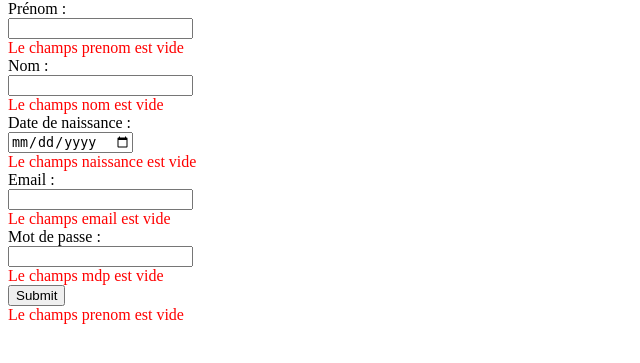
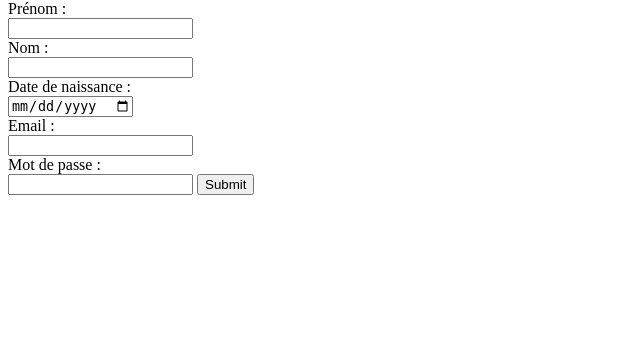
Before and after one commit to Jeremie-PARANT/app-reservation-materiel, a PHP site: page /inscription.php in a window 1280 px wide. Shown: the part 58-421 px from the top of the page, without its empty margins (0-640 px from the left). Run offline with PHP 8.4, Linux system fonts and the light colour scheme.

Commit message:
inscription gestion erreur fini + move consigne

```diff
--- a/includes/fonction.php
+++ b/includes/fonction.php
@@ -8,23 +8,22 @@
 // inscription eurreur
 function prenom (){
     if (empty($_POST['prenom'])) {
-    echo '<div class="erreur"> Le champs prenom est vide </div>';
+
     }
         else if (!empty($_POST['prenom'])) {
         $prenom = $_POST['prenom'];
-        $verif = $prenom;
             if (strlen($prenom)<3) {
                 echo '<div class="erreur"> Votre prenom est trop court </div>';
             }
-            elseif (strlen($prenom)>30) {
+            elseif (strlen($prenom)>50) {
                 echo '<div class="erreur"> Votre prenom est trop long </div>';
             }
-            elseif ($prenom != ucfirst($prenom)) {
+            elseif (!preg_match("#^[A-Z]+$#", $prenom[0])) {
                 echo '<div class="erreur"> La 1er lettre de votre prenom doit comporter une majuscule </div>';
             }
-            elseif (CaractNumber ($verif) == true){
-                echo '<div class="erreur"> Votre prenom contient des caractères spéciaux </div>';
-            }
+            elseif (!preg_match("#^[a-zA-Z0-9'-.àèìòùÀÈÌÒÙáéíóúýÁÉÍÓÚÝâêîôûÂÊÎÔÛãñõÕÃÑäëïöüÿÄËÏÖÜŸç]+$#", $prenom)) {
+                echo '<div class="erreur"> Votre prenom contient des charactères non autorisé </div>';
+             }
             else {
                 return true;
             }
@@ -33,23 +32,22 @@ function prenom (){
 
 function nom (){
     if (empty($_POST['nom'])) {
-        echo '<div class="erreur"> Le champs nom est vide </div>';
+
     }
         else if (!empty($_POST['nom'])) {
         $nom = $_POST['nom'];
-        $verif = $nom;
         if (strlen($nom)<3) {
             echo '<div class="erreur"> Votre nom est trop court </div>';
         }
-        elseif (strlen($nom)>30) {
+        elseif (strlen($nom)>50) {
             echo '<div class="erreur"> Votre nom est trop long </div>';
         }
-        elseif ($nom != ucfirst($nom)) {
-            echo '<div class="erreur"> La 1er lettre de votre nom doit comporter une majuscule </div>';
+        elseif (!preg_match("#^[A-Z]+$#", $nom[0])) {
+            echo '<div class="erreur"> La 1er lettre de votre pnom doit comporter une majuscule </div>';
         }
-        elseif (CaractNumber ($verif) == true){
-            echo '<div class="erreur"> Votre prenom contient des caractères spéciaux </div>';
-        }
+        elseif (!preg_match("#^[a-zA-Z0-9'-.àèìòùÀÈÌÒÙáéíóúýÁÉÍÓÚÝâêîôûÂÊÎÔÛãñõÕÃÑäëïöüÿÄËÏÖÜŸç]+$#", $nom)) {
+            echo '<div class="erreur"> Votre nom contient des charactères non autorisé </div>';
+         }
         else {
             return true;
         }
@@ -59,12 +57,15 @@ function nom (){
 function naissance (){
     $vieux = "1900-00-00 00:00:00";
     if (empty($_POST['naissance'])) {
-    echo '<div class="erreur"> Le champs naissance est vide </div>';
+
     }
         else if (!empty($_POST['naissance'])) {
         $naissance = $_POST['naissance'];
         $today = date("Y-m-d H:i:s");
-        if ($naissance > $today) {
+        if(!checkdate($naissance[0-4], $naissance[5-6], $naissance[7-8])==true){
+            echo '<div class="erreur"> pas une date ou voyage dans le temps </div>';
+        }
+        elseif ($naissance > $today) {
             echo '<div class="erreur"> Vous venez du futur </div>';
         }
         elseif ($naissance < $vieux) {
@@ -78,7 +79,7 @@ function naissance (){
 
 function email (){
     if (empty($_POST['email'])) {
-        echo '<div class="erreur"> Le champs email est vide </div>';
+
     }
         else if (!empty($_POST['email'])) {
         $email = $_POST['email'];
@@ -88,8 +89,11 @@ function email (){
         elseif (strlen($email)>100) {
             echo '<div class="erreur"> Votre email est trop long </div>';
         }
-        elseif (strlen($email)>100) {
-            echo '<div class="erreur"> Votre email est trop long </div>'; // @ a vérifier
+        elseif (!preg_match('#@#',$email)===true) {
+            echo '<div class="erreur"> L\'email ne contient pas @ </div>';
+        }
+        elseif (!preg_match("#^[a-zA-Z0-9!\#\$%&'*+-/=?^_`{|}~.@]+$#",$email)===true) {
+            echo '<div class="erreur"> L\'email contient des caractères non autorisé </div>';
         }
         else {
             return true;
@@ -99,34 +103,22 @@ function email (){
 
 function mdp (){
     if (empty($_POST['mdp'])) {
-        echo '<div class="erreur"> Le champs mdp est vide </div>';
+
     }
         else if (!empty($_POST['mdp'])) {
         $mdp = $_POST['mdp'];
-        if (strlen($mdp)<3) {
+        if (strlen($mdp)<8) {
             echo '<div class="erreur"> Votre mdp est trop court </div>';
         }
         elseif (strlen($mdp)>100) {
-            echo '<div class="erreur"> Votre email est trop long </div>';
+            echo '<div class="erreur"> Votre mdp est trop long </div>';
+        }
+        elseif (!preg_match("#^[a-zA-Z0-9(!)-.?[]_`~;:!\#\$ù-%^&*+=]+$#",$mdp)===true) {
+            echo '<div class="erreur"> L\'email contient des caractères non autorisé </div>';
         }
         else {
             return true;
         }
     }
 }
-
-
-//inscription caractere non autorisé
-//refaire avec preg_match('/[^a-zA-Z0-9\.]/', $your_variable); ou !preg_match('/^[a-zA-Z0-9\.]*$/', $your_variable); si a le temps
-function CaractNumber ($verif) {
-    $CaractNumber = ['1','2','3','4','5','6','7','8','9','&','~','"','#','\'','{','(','[','|','`','_','ç','^','à','@',')',']','=','}','$','£','¤','ù','%','*','µ',',','?','.',';',':','/','!','§','-','+','*'];
-    $CaractNumberLen = count($CaractNumber);
-    for ($i=0; $i<$CaractNumberLen; $i++) {
-        if (str_contains($verif, $CaractNumber[$i])) {
-            return true;
-        }
-    }
-}
-
-// faire erreur quand a character speciaux et nombre
 ?>
--- a/inscription.php
+++ b/inscription.php
@@ -12,19 +12,20 @@
     <?php include_once('includes/fonction.php'); ?>
     <form action="inscription.php" method="post">
     <div class="form_bloc">
-        <div class="form_txt">Prénom :</div><input type="text" name="prenom">
+        <div class="form_txt">Prénom :</div><input type="text" name="prenom" required>
         <?php prenom(); //vérifie erreur de prenom ?>
-        <div class="form_txt">Nom :</div><input type="text" name="nom">
+        <div class="form_txt">Nom :</div><input type="text" name="nom" required>
         <?php nom(); //vérifie erreur de nom ?>
-        <div class="form_txt">Date de naissance :</div><input type="date" name="naissance">
+        <div class="form_txt">Date de naissance :</div><input type="date" name="naissance" required>
         <?php naissance(); //vérifie erreur de naissance ?>
-        <div class="form_txt">Email :</div><input type="text" name="email">
+        <div class="form_txt">Email :</div><input type="text" name="email" required>
         <?php email(); //vérifie erreur de email ?>
-        <div class="form_txt">Mot de passe :</div><input type="password" name="mdp">
+        <div class="form_txt">Mot de passe :</div><input type="password" name="mdp" required>
         <?php mdp(); //vérifie erreur de email ?>
         <input type="submit">
     </div>
     </form>
+    <br/>
     <?php
         if (prenom()==true && nom()==true && naissance()==true && email()==true && mdp()==true) {
             $prenom = $_POST['prenom'];
```
Also changed, not shown: 2 other files.
